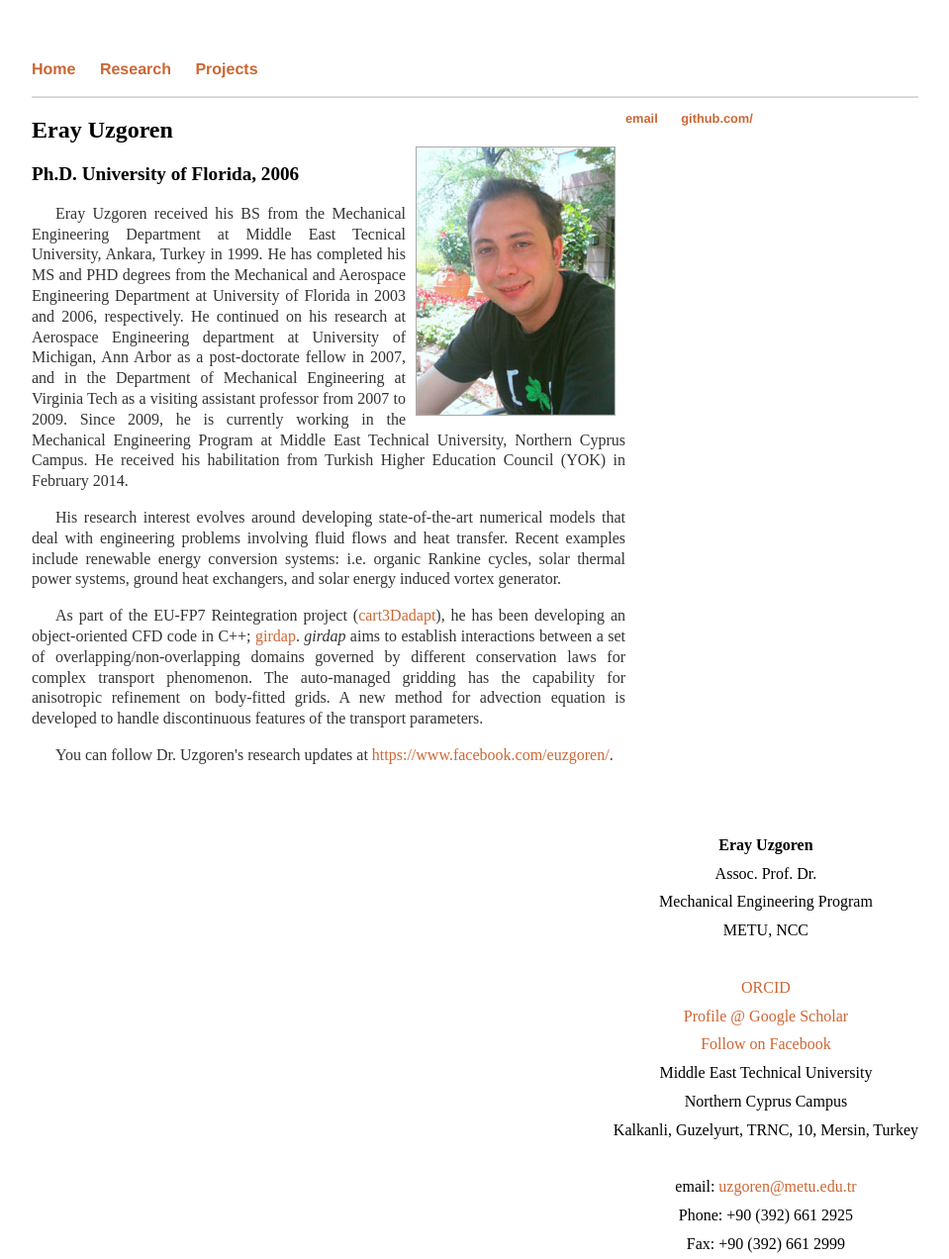
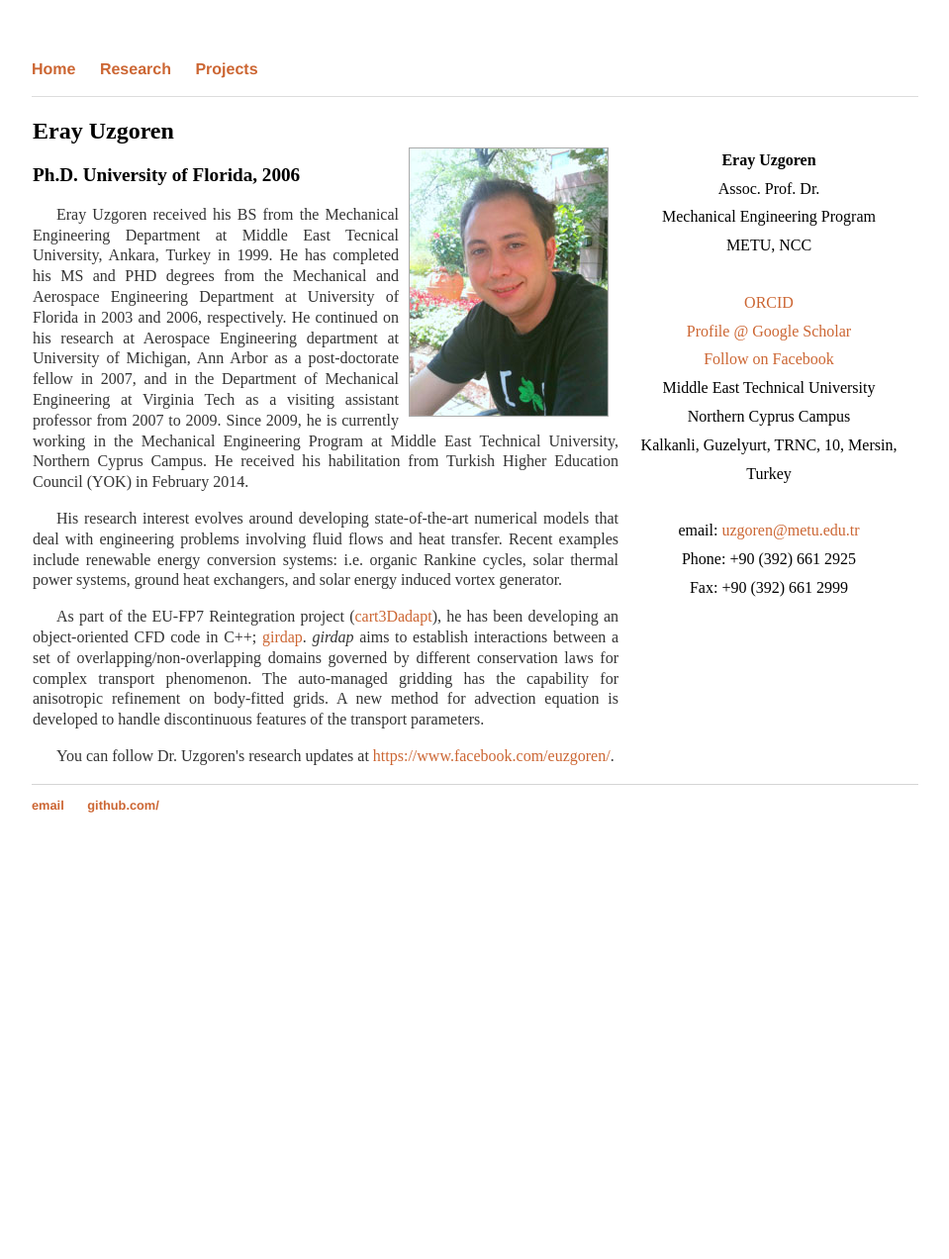
Before and after one commit to uzgoren/uzgoren.github.io, a Jekyll site: the page built from index.html, in a window 1280 px wide. Shown: the whole page at 99% size, without its empty margins (160-1119 px from the left). Built offline with Jekyll 4.4.1, drawn with Linux system fonts in a browser that asks for light colours; after the commit the page ends 900 px from its top, so only the background shows below that.

Commit message:
div layout

```diff
--- a/_layouts/default.html
+++ b/_layouts/default.html
@@ -13,11 +13,13 @@
     		</ul>
 		</nav>
 		<div class="container">
-		      <div style='min-width:300px; max-width: 600px; width:70%; vertical-align:top; text-align:justify; float:left;'>
+		  <table>
+		    <tr>
+		      <td style='min-width:240px; max-width: 600px; vertical-align:top; text-align:justify; '>
 			{{ content }}
-		      </div>
+		      </td>
 
-		      <div width='20%' style='vertical-align:top;padding-top: 50px;float:right;'>
+		      <td width='300px' style='vertical-align:top;padding-top: 50px;'>
 			<div style="line-height:1.8em; text-align:center; ">
 			  <b>Eray Uzgoren</b>
 			  <BR>Assoc. Prof. Dr.
@@ -36,8 +38,9 @@
 
 
 	</div>
-</div>
-
+</td>
+</tr>
+</table>
 
 		</div><!-- /.container -->
 		<footer>
--- a/css/main.css
+++ b/css/main.css
@@ -69,3 +69,9 @@
     }
 
 }
+
+table {
+    border-collapse: collapse;
+    border-spacing:0;
+    border: 0px solid #bbb;
+}
```
